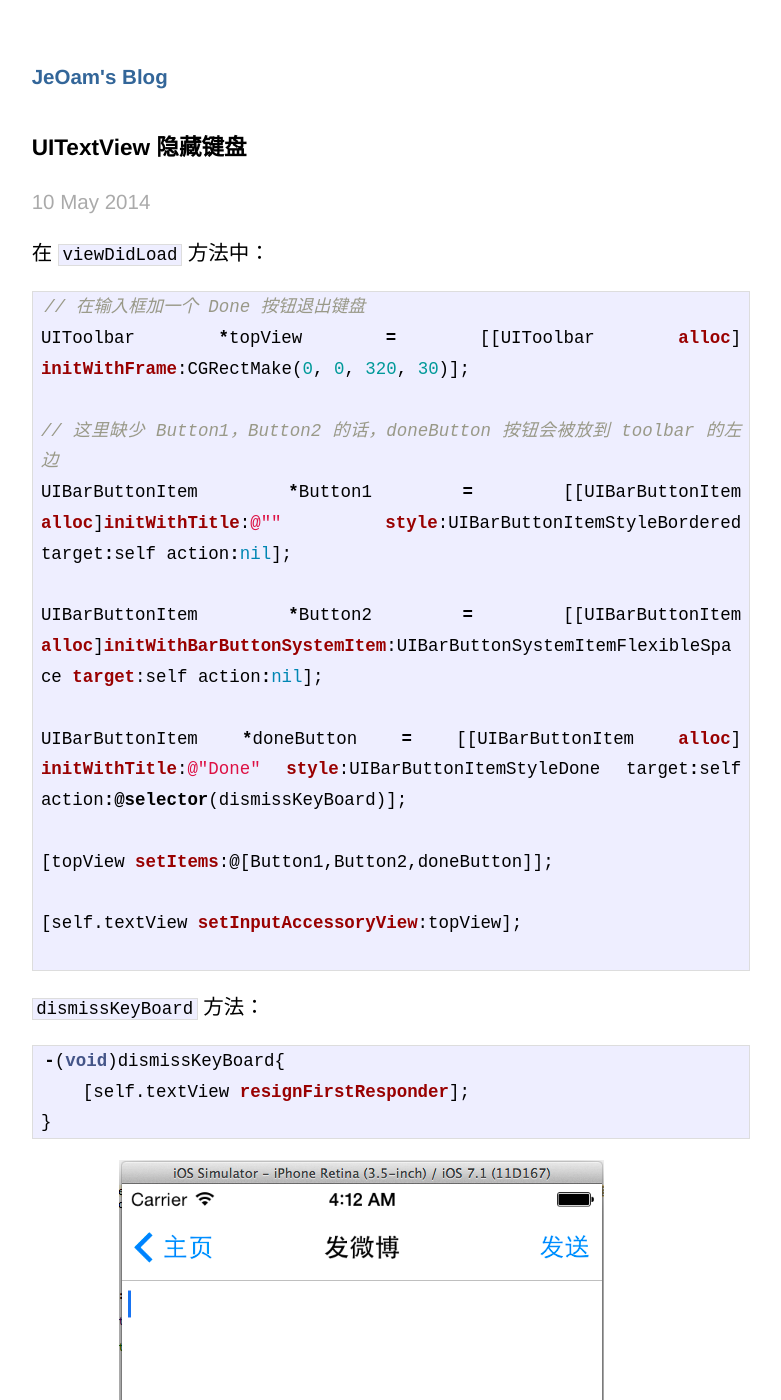
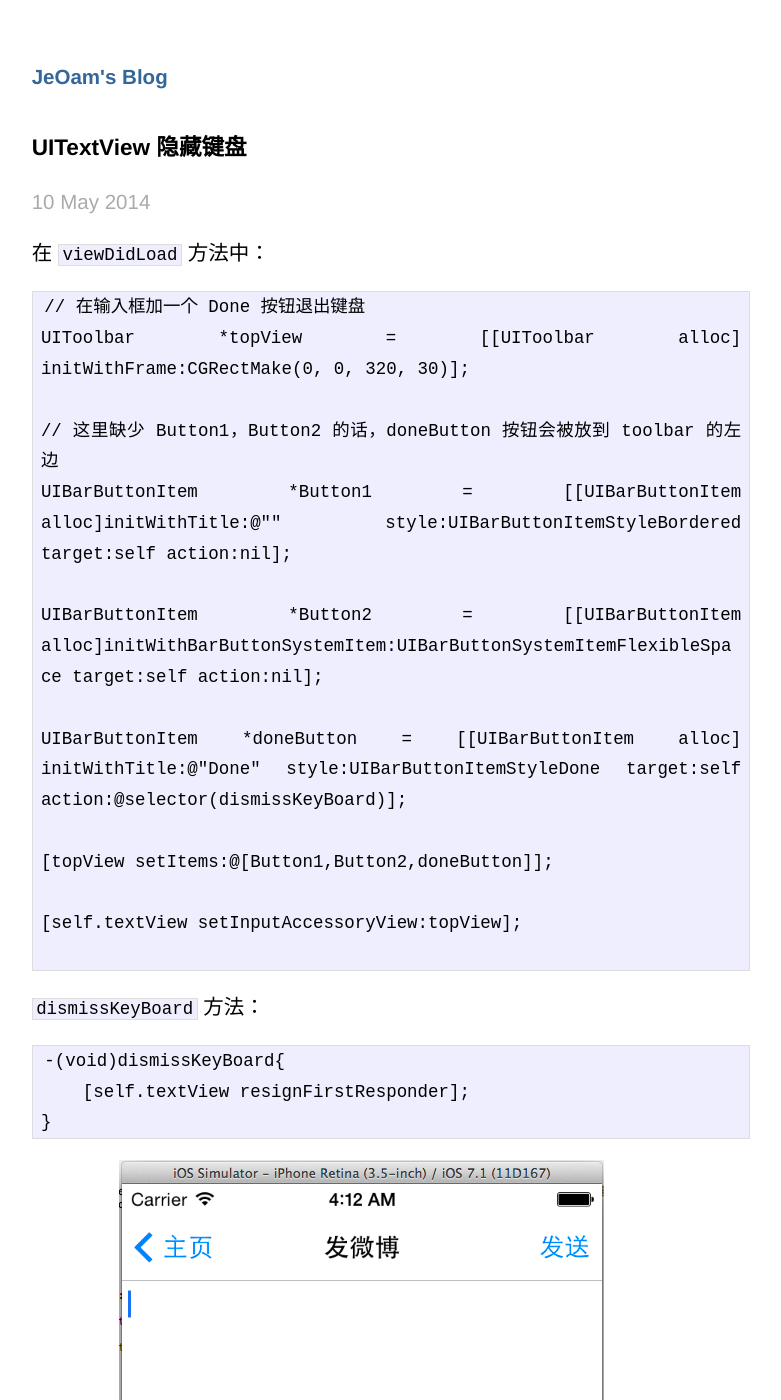
Before and after one commit to JeOam/jeoam.github.io, a Jekyll site: the page built from _posts/2014-05-10-UITextView-dissmissKeyBoard.md, in a window 1280 px wide and 1400 px high. Shown: the whole window, without its empty margins (249-1030 px from the left). Built offline with Jekyll 4.4.1, drawn with Linux system fonts in a browser that asks for light colours; Markdown is read by kramdown in place of the engine named in the settings.

Commit message:
fixed error

````diff
--- a/_posts/2014-05-10-UITextView-dissmissKeyBoard.md
+++ b/_posts/2014-05-10-UITextView-dissmissKeyBoard.md
@@ -6,7 +6,7 @@ title: UITextView 隐藏键盘
 
 在 `viewDidLoad` 方法中：
 
-```objectivec
+```
 // 在输入框加一个 Done 按钮退出键盘
 UIToolbar *topView = [[UIToolbar alloc] initWithFrame:CGRectMake(0, 0, 320, 30)];
 
@@ -25,7 +25,7 @@
 
 `dismissKeyBoard` 方法：
 
-```objectivec
+```
 -(void)dismissKeyBoard{
     [self.textView resignFirstResponder];
 }
````
